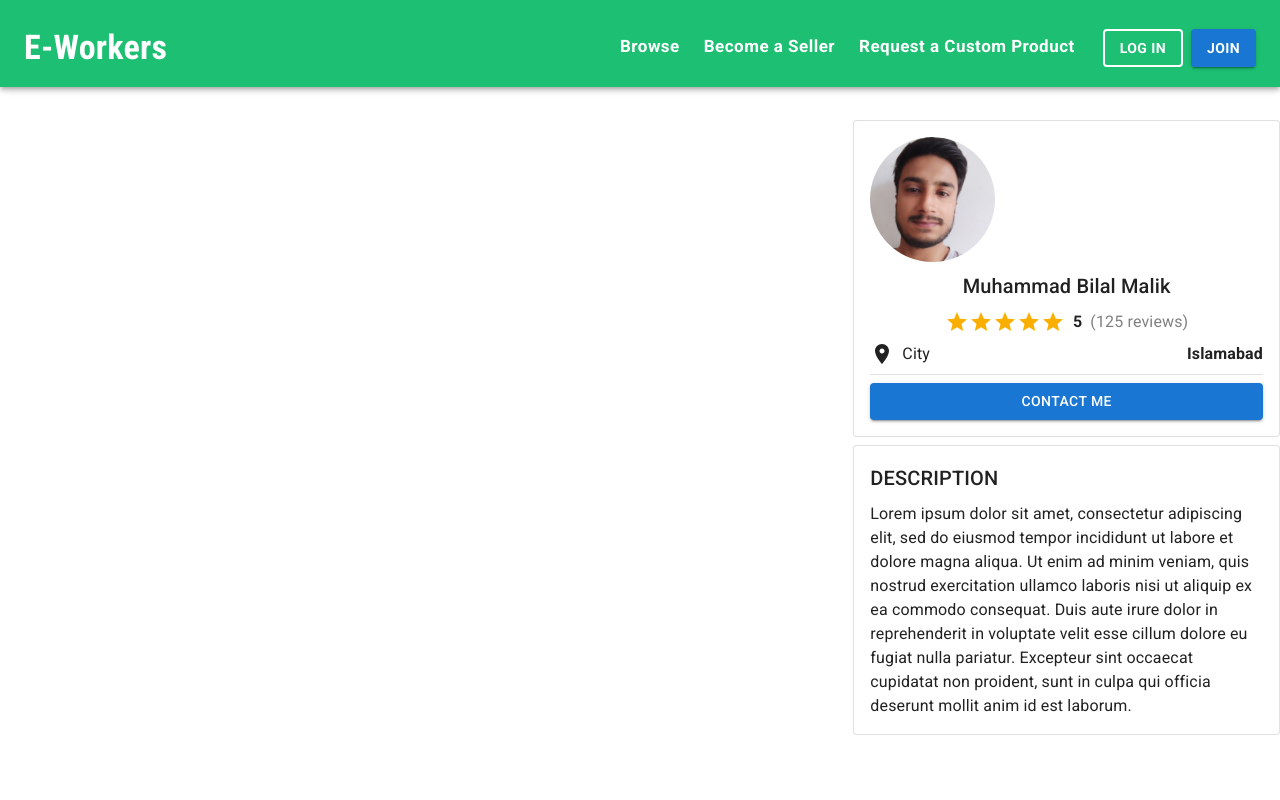
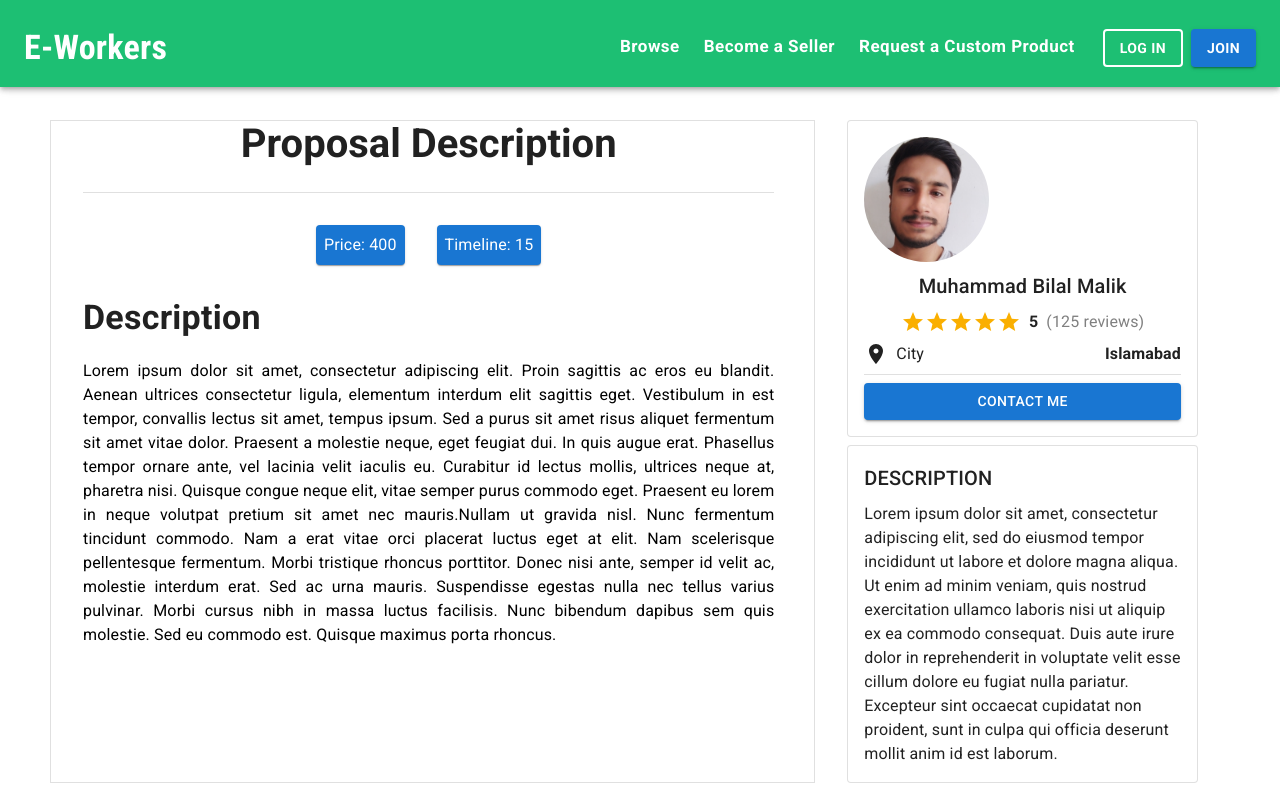
Before and after one commit to bilal42011/Ecommerce-Platform-For-Customized-Products, a React (Create React App) app: page /sellerprofile/1/customrequests/1/customproposals/1 in a window 1280 px wide. Shown: the top 800 px of the page. Built offline with nearby package versions, Linux system fonts and the light colour scheme.

Commit message:
Added seller Description Conponent

```diff
--- /dev/null
+++ b/src/Components/CustomProposalDetails/ProposalDetails/ProposalDescription/ProposalDescription.js
@@ -0,0 +1,51 @@
+import React from 'react';
+import {Stack,Paper as Item,Typography,Divider} from "@mui/material";
+import avatarImage from "../../../../assets/bilal.jpg";
+
+const proposalData={
+        _id:1,
+        username:"bilal50081",
+        photoURL:avatarImage,
+        name:"Bilal Malik",
+        price:400,
+        location:"Rawalpindi",
+        timeline:15,
+        description:"Lorem ipsum dolor sit amet, consectetur adipiscing elit. Proin sagittis ac eros eu blandit. Aenean ultrices consectetur ligula, elementum interdum elit sagittis eget. Vestibulum in est tempor, convallis lectus sit amet, tempus ipsum. Sed a purus sit amet risus aliquet fermentum sit amet vitae dolor. Praesent a molestie neque, eget feugiat dui. In quis augue erat. Phasellus tempor ornare ante, vel lacinia velit iaculis eu. Curabitur id lectus mollis, ultrices neque at, pharetra nisi. Quisque congue neque elit, vitae semper purus commodo eget. Praesent eu lorem in neque volutpat pretium sit amet nec mauris.Nullam ut gravida nisl. Nunc fermentum tincidunt commodo. Nam a erat vitae orci placerat luctus eget at elit. Nam scelerisque pellentesque fermentum. Morbi tristique rhoncus porttitor. Donec nisi ante, semper id velit ac, molestie interdum erat. Sed ac urna mauris. Suspendisse egestas nulla nec tellus varius pulvinar. Morbi cursus nibh in massa luctus facilisis. Nunc bibendum dapibus sem quis molestie. Sed eu commodo est. Quisque maximus porta rhoncus."
+}
+
+const ProposalDescription = () => {
+  return (
+    <Stack justifyContent="center" spacing={2}>
+<Item sx={{paddingBottom:1,borderTop:"2px"}} align="center" variant="none">
+    <Typography variant="h3" color="rgba(0, 0, 0, 0.87)"
+     fontSize="2.5rem" fontFamily="Roboto,Helvetica,Arial,sans-serif" sx={{fontWeight:"900"}}>
+        Proposal Description
+    </Typography>
+</Item>
+<Divider />
+<Stack direction="row" justifyContent="center" sx={{paddingTop:2}} spacing={4}>
+<Item sx={{backgroundColor:"#1976d2",padding:1,color:"white",fontFamily:"Roboto, sans-serif"}}>
+  <Typography>
+    {`Price:  ${proposalData.price}`}
+  </Typography>
+</Item>
+<Item sx={{backgroundColor:"#1976d2",padding:1,color:"white",fontFamily:"Roboto, sans-serif"}}>
+<Typography>
+    {`Timeline:  ${proposalData.timeline}`}
+  </Typography>
+</Item>
+</Stack>
+<Stack spacing={2.5} sx={{pt:2}}>
+  <Typography variant="h4" color="rgba(0, 0, 0, 0.87)"
+   fontWeight="bold" fontFamily="Roboto,Helvetica,Arial,sans-serif">
+    Description
+  </Typography>
+  <Typography textAlign="justify">
+  {proposalData.description}
+  </Typography>
+</Stack>
+    </Stack>
+  )
+}
+
+export default ProposalDescription
--- a/src/Components/CustomProposalDetails/ProposalDetails/ProposalDetails.js
+++ b/src/Components/CustomProposalDetails/ProposalDetails/ProposalDetails.js
@@ -2,8 +2,10 @@ import React from 'react';
 import {Grid} from "@mui/material";
 import SellerProfileDescription from '../../SellerProfileDescription';
 import avatarImage from "../../../assets/bilal.jpg"
+import ProposalDescription from './ProposalDescription/ProposalDescription';
 
-const user = {
+
+const userDetail = {
   username: "username",
   full_name: "Muhammad Bilal Malik",
   aggregated_rating: 5,
@@ -17,12 +19,14 @@ const user = {
 
 const ProposalDetails = () => {
   return (
-    <Grid container>
-<Grid item sm={8}>
-
+    <Grid container justifyContent="center" columnSpacing={4}
+     rowSpacing={{xs:4,sm:0}}>
+<Grid item xs={12} sm={7}
+sx={{paddingTop:4,border:"1px solid rgba(0, 0, 0, 0.12)",paddingX:5}}>
+<ProposalDescription />
 </Grid>
-<Grid item sm={4}>
-<SellerProfileDescription user={user}/>
+<Grid item xs={12} sm={3.5}>
+<SellerProfileDescription user={userDetail}/>
 </Grid>
 
     </Grid>
```
